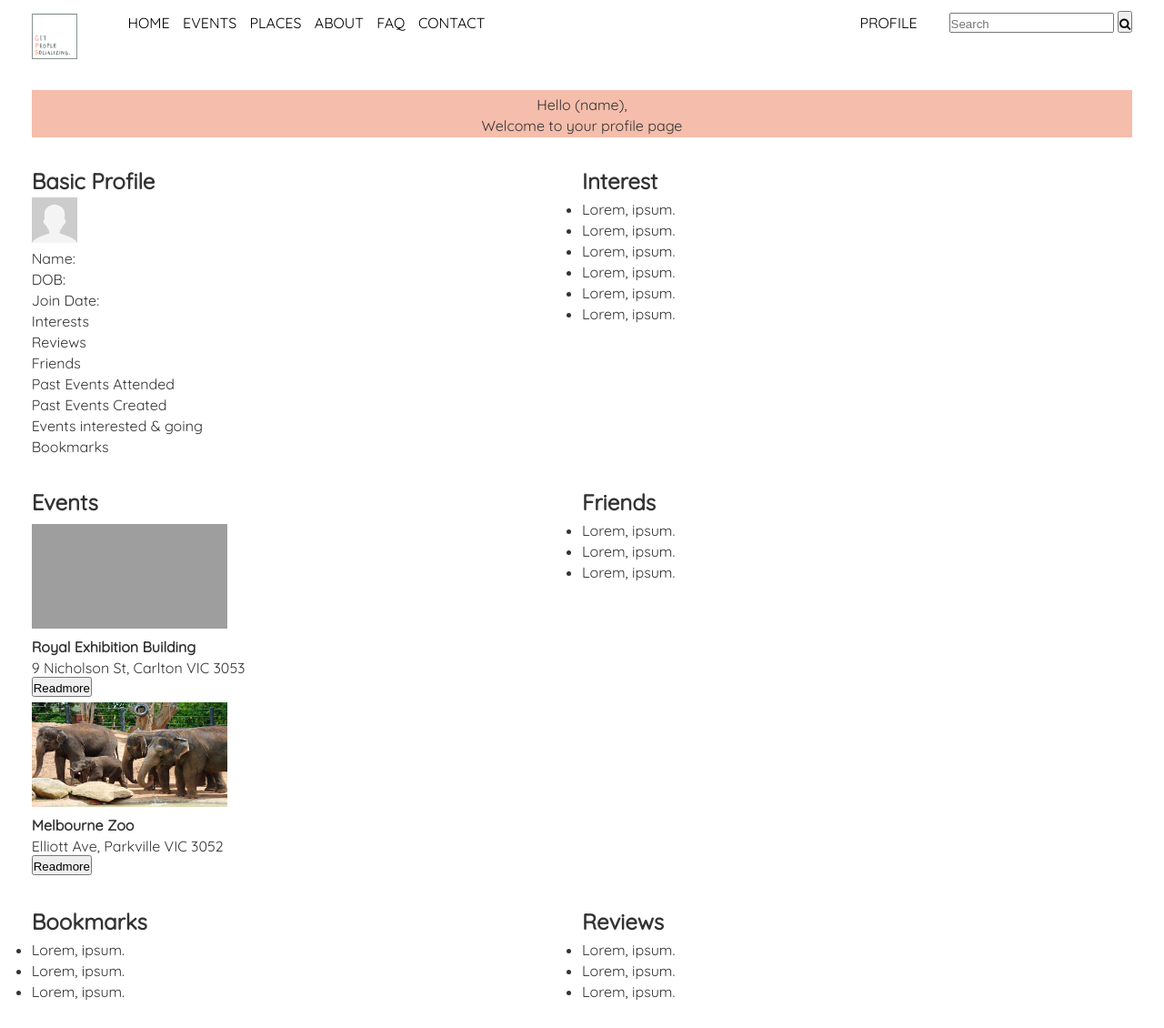
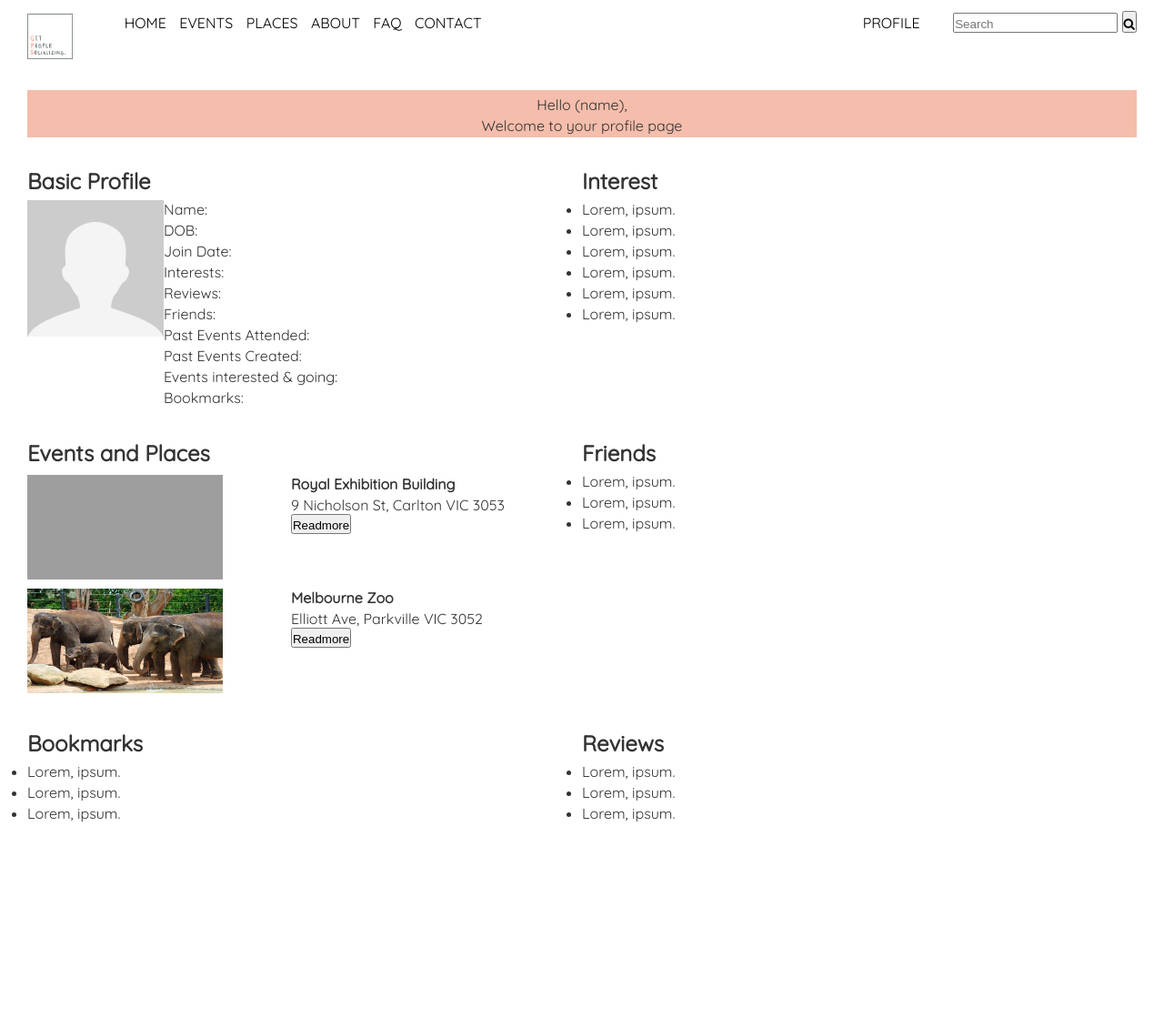
Before and after one commit to StaticDDQ/Go-Blox-GPS, a PHP site: page /profile.html in a window 1280 px wide. Shown: the whole page at 91% size. After the commit the page ends 904 px from the top, so only its background shows below. Run offline with PHP 8.4, Linux system fonts and the light colour scheme; grey boxes are pictures that could not be loaded.

Commit message:
profile update

```diff
--- a/public/css/profile.css
+++ b/public/css/profile.css
@@ -56,6 +56,8 @@ a {
     border-bottom: 2px solid #e15848;
 }
 
+
+
 .profile {
   grid-area: profile;
   grid-column:9/11;
@@ -98,21 +100,46 @@ a {
 
 }
 
+/* Basic profile using grid */
 .basicProfile {
   grid-column: 1/7;
   grid-row: 3/4;
+  display:grid;
+  grid-template-columns: 1fr 3fr;
 
 }
+
+.profPic {
+  grid-column: 1/2;
+
+}
+
+.profDesc {
+  grid-column: 2/4;
+
+}
+
 .interest{
   grid-column: 7/14;
   grid-row: 3/4;
 
 }
+
+/* Events grid */
 .events {
   grid-column: 1/7;
   grid-row: 4/5;
 
 }
+
+.card {
+  display: grid;
+  grid-template-columns: 1fr 1fr;
+  grid-template-rows: 1fr 1fr;
+}
+
+
+
 .friends {
   grid-column: 7/14;
   grid-row: 4/5;
--- a/public/profile.html
+++ b/public/profile.html
@@ -51,19 +51,22 @@
 <!-- Basic profile -->
 <div class="basicProfile">
     <h2>Basic Profile</h2>
-    <a href="#"><img src = "profile.png" alt="GPS" width="50" height="50"></a>
+    <div class="profPic">
+        <a href="#"><img src = "profile.png" alt="GPS" width="150" height="150"></a>
+    </div>
+    <div class="profDesc">
+        <p> Name: </p>
+        <p> DOB: </p>
+        <p> Join Date: </p>
+        <p> Interests: </p>
+        <p> Reviews: </p>
+        <p> Friends: </p>
+        <p> Past Events Attended: </p>
+        <p> Past Events Created: </p>
+        <p> Events interested & going: </p>
+        <p> Bookmarks: </p>
+    </div>
 
-    <br>
-    <p> Name: </p>
-    <p> DOB: </p>
-    <p> Join Date: </p>
-    <p> Interests </p>
-    <p> Reviews </p>
-    <p> Friends </p>
-    <p> Past Events Attended </p>
-    <p> Past Events Created </p>
-    <p> Events interested & going </p>
-    <p> Bookmarks </p>
 </div>
 
 <!-- Interests -->
@@ -82,7 +85,7 @@
 
 <!-- Events -->
 <div class="events">
-    <h2>Events</h2>
+    <h2>Events and Places</h2>
     <div class="card">
         <div class="bg-img">
             <img src = "pictures/reb.jpg" alt="GPS" width="215" height="115">
```
